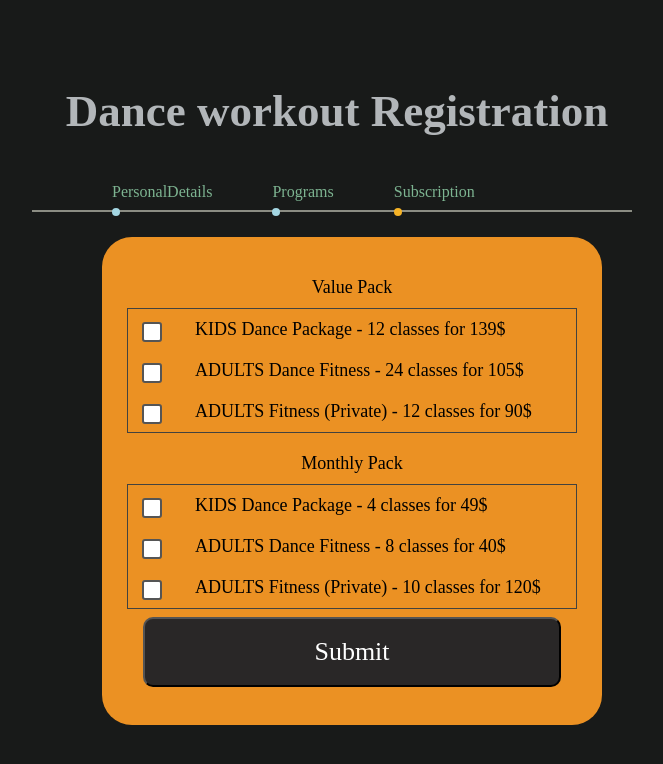
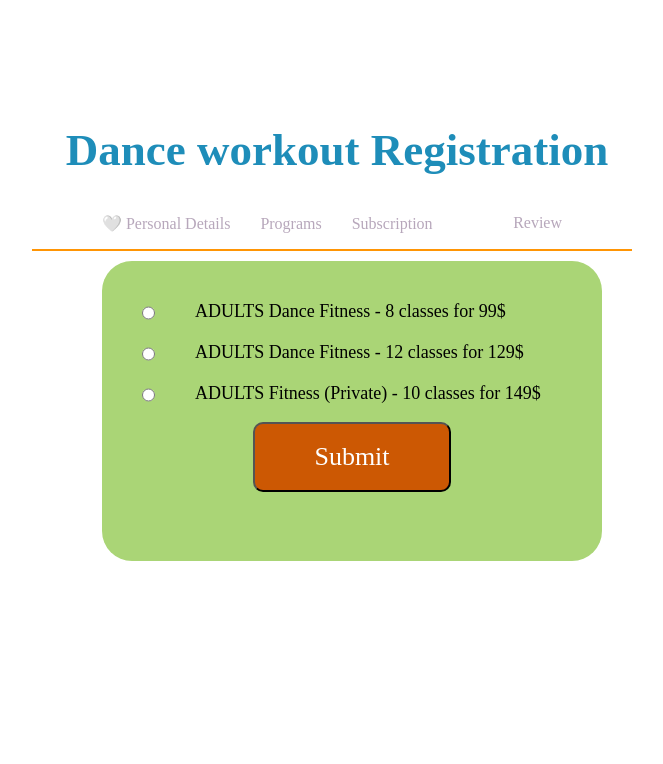
Before and after one commit to srpari/OnlineRegistration, a React (Create React App) app in the folder onlineregistration/: page /subscription in a window 1280 px wide. Shown: the top 764 px of the page, without its empty margins (318-981 px from the left). Built offline with nearby package versions, Linux system fonts and the light colour scheme.

Commit message:
Validation

```diff
--- a/onlineregistration/src/App.css
+++ b/onlineregistration/src/App.css
@@ -1,5 +1,5 @@
 .App {
-  background: #181a19;
+  background: #fff;
   min-height: 100vh;
   display: flex;
   flex-direction: column;
@@ -12,13 +12,14 @@
   box-sizing: border-box;
 }
 body {
-  background-color: #302c27;
+  /* background-color: #302c27; */
   font-family: "Merriweather", serif;
-  color: #b2b6b9;
+  color: #1e8db9;
 }
 
 h1 {
   font-size: 45px;
+  font-family: cursive;
   margin-left: 30px;
 }
 .signup-container {
@@ -31,7 +32,7 @@ h1 {
 
 form {
   color: #000;
-  background: #eb9123;
+  background: #aad576;
   border-radius: 30px;
   padding: 30px;
   min-width: 500px;
@@ -52,14 +53,16 @@ form p {
 
 input[type="submit"] {
   color: #fff;
-  background: rgb(41, 39, 39);
+  background: #cc5803;
   font-size: 26px;
+  width: 45%;
 }
 
 input[type="text"],
 input[type="email"] {
   background-color: #fff;
   font-size: 16px;
+  width: 95%;
 }
 
 input[type="text"],
@@ -70,7 +73,7 @@ input[type="submit"] {
   margin: 8px;
   outline: none;
   padding: 18px;
-  width: 95%;
+  /* width: 95%; */
   transition: 0.5s ease all;
   font-family: "Merriweather", serif;
 }
@@ -92,7 +95,7 @@ input[type="submit"] {
   display: block;
   position: absolute;
   height: 2px;
-  background: #8b8d83;
+  background: #ff9505;
   /* z-index: 1; */
   top: 43px;
   left: -10%;
@@ -100,7 +103,6 @@ input[type="submit"] {
 }
 
 .step-links a {
-  content: "❤️";
   display: inline-block;
   font-size: 16px;
   padding: 8px 10px;
@@ -109,48 +111,36 @@ input[type="submit"] {
   text-decoration: none;
   cursor: pointer;
   position: relative;
-  color: #7db491;
+  color: #b7a7bb;
 }
 
 .step-links a:hover {
-  color: #4d9869;
+  color: #806a77;
 }
 
 .step-links .active {
-  color: #a5f3bf;
+  color: #0b0e0c;
 }
 
 .step-links .active span {
   background: #f5b326;
 }
-/* the little circle */
-.step-links span {
-  display: block;
-  position: absolute;
-  top: 33px;
-  height: 8px;
-  width: 8px;
-  border-radius: 50%;
-  background: #a4d6e2;
-  z-index: 2;
-}
 
-/* For Programs Step */
-.programs-container {
-  display: flex;
-  flex-direction: column;
-  padding-left: 20px;
-  min-width: 300px;
-  min-height: 300px;
-}
-
-input[type="checkbox"] {
+input[type="radio"] {
   position: relative;
   cursor: pointer;
   margin-right: 40px;
   align-items: right;
+  background-color: #000;
 }
-input[type="checkbox"]:before {
+input[type="radio"]:before {
+  color: #000;
+}
+input[type="radio"]:checked:after {
+  content: "";
+  color: #000;
+}
+/* input[type="radio"]:before {
   content: "";
   position: absolute;
   width: 16px;
@@ -161,17 +151,17 @@ input[type="checkbox"]:before {
   border-radius: 3px;
   background-color: #fff;
 }
-input[type="checkbox"]:checked:after {
+input[type="radio"]:checked:after {
   content: "";
   width: 5px;
   height: 10px;
   border: solid #000;
-  border-width: 0 2px 2px 0;
-  transform: rotate(45deg);
+  border-width: 1px 1px 1px 1px;
+  transform: rotate(180deg);
   position: absolute;
-  top: 0px;
+  top: 2px;
   left: 6px;
-}
+} */
 label {
   display: flex;
   text-align: left;
@@ -179,24 +169,12 @@ label {
 }
 
 /* For Subscription */
-.subscription-container {
+.subscription-container,
+.programs-container {
   display: flex;
   flex-direction: column;
   max-width: 400px;
   place-items: center;
-}
-
-.value-pack {
-  display: flex;
-  flex-wrap: wrap;
-  width: 450px;
-  border: 1px solid #42423f;
-  margin-bottom: 10px;
-}
-
-.value-pack:hover,
-.monthly-pack:hover {
-  background-color: #d6b14b;
 }
 
 .packlabel {
@@ -204,9 +182,10 @@ label {
   margin: 10px;
 }
 
-.monthly-pack {
+.monthly-pack,
+.programsdiv {
   display: flex;
   flex-wrap: wrap;
   width: 450px;
-  border: 1px solid #42423f;
+  /* border: 1px solid #42423f; */
 }
--- a/onlineregistration/src/App.js
+++ b/onlineregistration/src/App.js
@@ -1,15 +1,19 @@
 import './App.css';
 import NewUserRegistration from './components/NewUserRegistration';
+import { BrowserRouter as Router } from 'react-router-dom';
 // import { motion } from 'framer-motion';
 function App() {
   return (
+
+    <Router>
     <div className="App">
        {/* <motion.h1
          animate={{x: 10, y: -10}}> */}
          <h1> Dance workout Registration</h1>
             {/* </motion.h1> */}
-      <NewUserRegistration/>
+             <NewUserRegistration/>
     </div>
+    </Router>
   );
 }
 
--- a/onlineregistration/src/components/NewRegistrationContext.js
+++ b/onlineregistration/src/components/NewRegistrationContext.js
@@ -4,10 +4,15 @@ import  { createContext,useState } from 'react';
 export const NewRegistrationContext = createContext();
 
 const NewRegistrationProvider=(props)=> {
-    const [personal,setPersonal] = useState();
+    const [personal,setPersonal] = useState({});
+    const [programs,setPrograms] = useState({});
+    const [subscription,setSubscription] = useState({});
     return (
        <NewRegistrationContext.Provider
-       value={{personal,setPersonal}} >
+       value={{personal,setPersonal,
+        programs,setPrograms,
+        subscription,setSubscription
+        }} >
            {props.children}
        </NewRegistrationContext.Provider>
     )
--- a/onlineregistration/src/components/Programs.js
+++ b/onlineregistration/src/components/Programs.js
@@ -1,44 +1,44 @@
 import React, { useContext } from 'react'
 import { useForm } from 'react-hook-form';
 import Animator from './Animator';
-
-
+import { useHistory } from 'react-router-dom';
 import { NewRegistrationContext } from './NewRegistrationContext';
 
 function Programs() {
-  const { personal } = useContext(NewRegistrationContext);
-    const { register, handleSubmit, errors } = useForm();
+  // const { personal } = useContext(NewRegistrationContext);
+  const { setPrograms } =  useContext(NewRegistrationContext);
+
+  const history = useHistory();
+    const { register, handleSubmit, errors, watch } = useForm();
+    const watchAllFields = watch();
 
     function onSubmit(data) {
-     console.log("i am here inprogramss  "+JSON.stringify(data) )
+      // setPrograms(data);
+      history.push('/subscription');
+      // console.log("i am here in programss  "+JSON.stringify(data));
+      setPrograms(watchAllFields.program)
     }
+
     return (
       <Animator>
       <form onSubmit={handleSubmit(onSubmit)} noValidate>
-        {personal.name}
       <div className="programs-container">
+      <div className="programsdiv">
       <label>
-      <input type="checkbox" ref={register} name="kidsbeginner" />
+      <input type="radio" ref={register} value="Kids" name="program" />
       KIDS DANCE - Beginner
       </label>
       <label>
-        <input type="checkbox" ref={register} name="kidsintermediate" />
+        <input type="radio" ref={register} value="Kids" name="program" />
         KIDS DANCE - Intermediate
       </label>
       <label>
-        <input type="checkbox" ref={register} name="adultsbeginner" />
-        ADULTS DANCE - Beginner
-      </label>
-      <label>
-         <input type="checkbox" ref={register} name="adultsdancefit" />
+         <input type="radio" ref={register} value="Adults" name="program" />
          ADULTS DANCE FITNESS
       </label>
-      <label>
-          <input type="checkbox" ref={register} name="adultsdanceprivate" />
-          ADULT DANCE FITNESS (Private)
-      </label>
+      </div>
+      </div>
       <input value="Next" type="submit"/>
-      </div>
       </form>
       </Animator>
     )
--- /dev/null
+++ b/onlineregistration/src/components/Review.js
@@ -0,0 +1,39 @@
+import React, { useContext } from 'react';
+import { NewRegistrationContext } from './NewRegistrationContext.js';
+import Animator from './Animator';
+
+export default function Review() {
+  const { personal,programs,subscription } =  useContext(NewRegistrationContext);
+
+  function handleSubmit(e) {
+    e.preventDefault();
+    alert('you are submitting! congrats!');
+  }
+
+  return (
+    <Animator>
+      <form onSubmit={handleSubmit}>
+        <h2>Review all your info</h2>
+        <p>
+          <strong>Name</strong>: {personal.fullname}
+        </p>
+        <p>
+          <strong>Mobile No</strong>: {personal.mobileno}
+        </p>
+        <p>
+          <strong>Email-ID</strong>: {personal.email}
+        </p>
+        <p>
+          <strong>Age</strong>: {personal.age}
+        </p>
+        <p>
+          <strong>Program</strong>: {programs}
+        </p>
+        <p>
+          <strong>Subscription</strong>: {subscription}
+        </p>
+        <input type="submit" value="Submit All Info" />
+      </form>
+    </Animator>
+  );
+}
--- a/onlineregistration/src/components/StepLinks.js
+++ b/onlineregistration/src/components/StepLinks.js
@@ -1,30 +1,55 @@
-import React from 'react';
+import React, { useContext }  from 'react';
 import { NavLink } from 'react-router-dom';
+import { NewRegistrationContext } from './NewRegistrationContext.js';
 
+function isEmpty(obj) {
+  return Object.keys(obj).length === 0;
+}
 export default function StepLinks() {
+  const {personal,programs,subscription} = useContext(NewRegistrationContext);
+
+  const isPersonalDone = !isEmpty(personal);
+  const isProgramsDone = !isEmpty(programs);
+  const isSubscriptionDone = !isEmpty(subscription);
 
   return (
     <div className="step-links">
-      <NavLink to="/" exact>
-        <a>
-        PersonalDetails<span />
-        </a>
 
+       <NavLink to="/" exact>
+        {isPersonalDone ? '❤️' : '🤍'} Personal Details <span />
       </NavLink>
 
+      {isPersonalDone ? (
         <NavLink to="/programs">
-        <a>
-        Programs<span />
+          {isProgramsDone ? '❤️' : '🤍'} Programs <span />
+        </NavLink>
+      ) : (
+        <a href=" ">
+          Programs <span />
         </a>
+      )}
 
+      {isPersonalDone && isProgramsDone ? (
+        <NavLink to="/subscription">
+          {isSubscriptionDone ? '❤️' : '🤍'} Subscription <span />
         </NavLink>
+      ) : (
+        <a href=" ">
+          Subscription <span />
+        </a>
+      )}
 
-        <NavLink to="/subscription">
-        <a>
-        Subscription<span />
+
+      {isPersonalDone && isProgramsDone && isSubscriptionDone ? (
+        <NavLink to="/review" style={{ float: 'right' }}>
+        ❤️  Review <span />
+        </NavLink>
+      ) : (
+        <a href=" " style={{ float: 'right' }}>
+          Review <span />
         </a>
+      )}
 
-        </NavLink>
     </div>
   );
 }
--- a/onlineregistration/src/components/Subscription.js
+++ b/onlineregistration/src/components/Subscription.js
@@ -1,46 +1,51 @@
-import React from 'react';
+import React, { useContext } from 'react';
 import { useForm } from 'react-hook-form';
 import Animator from './Animator';
+import { useHistory } from 'react-router-dom';
+import { NewRegistrationContext } from './NewRegistrationContext.js';
+
 
 function Subscription() {
-    const { register, handleSubmit, errors } = useForm();
-
+    const { register, handleSubmit, errors, watch } = useForm();
+    const { programs } =  useContext(NewRegistrationContext);
+    const { setSubscription } =  useContext(NewRegistrationContext);
+    const history = useHistory();
+    const watchAllFields = watch();
     function onSubmit(data) {
-     console.log("i am here  "+JSON.stringify(data) )
+      history.push('/review');
+      setSubscription(watchAllFields.subpackage)
     }
     return (
       <Animator>
       <form onSubmit={handleSubmit(onSubmit)} noValidate>
       <div className="subscription-container">
-      <span className="packlabel">Value Pack</span>
-        <div className="value-pack">
-            <label>
-                <input type="checkbox" ref={register} name="kids12class" />
-                KIDS Dance Package - 12 classes for 139$
-            </label>
-            <label>
-                <input type="checkbox" ref={register} name="kids24class" />
-                ADULTS Dance Fitness - 24 classes for 105$
-            </label>
-            <label>
-               <input type="checkbox" ref={register} name="adults12class" />
-               ADULTS Fitness (Private) - 12 classes for 90$
-            </label>
-        </div>
-      <span className="packlabel">Monthly Pack</span>
-        <div className="monthly-pack">
-            <label>
-               <input type="checkbox" ref={register} name="kids4class" />
+          <div className="monthly-pack">
+           {programs[0]=="Kids" && (
+           <>
+           <label>
+               <input type="radio" ref={register} value="KIDS Dance Package - 4 classes for 49$" name="subpackage" />
                KIDS Dance Package - 4 classes for 49$
             </label>
             <label>
-               <input type="checkbox" ref={register} name="adults8class" />
-               ADULTS Dance Fitness - 8 classes for 40$
+                <input type="radio" ref={register} value="KIDS Dance Package - 12 classes for 139$" name="subpackage" />
+                KIDS Dance Package - 12 classes for 139$
+            </label> </>
+            )}
+           {programs[0]!="Kids" && (
+           <>
+            <label>
+               <input type="radio" ref={register} value="ADULTS Dance Fitness - 8 classes for 99$" name="subpackage" />
+               ADULTS Dance Fitness - 8 classes for 99$
             </label>
             <label>
-               <input type="checkbox" ref={register} name="adults10class" />
-               ADULTS Fitness (Private) - 10 classes for 120$
+                <input type="radio" ref={register} value="ADULTS Dance Fitness - 12 classes for 129$" name="subpackage" />
+                ADULTS Dance Fitness - 12 classes for 129$
             </label>
+            <label>
+               <input type="radio" ref={register} value="ADULTS Fitness (Private) - 10 classes for 149$" name="subpackage" />
+               ADULTS Fitness (Private) - 10 classes for 149$
+            </label> </>
+            )}
         </div>
       </div>
       <input value="Submit" type="submit"/>
```
Also changed, not shown: onlineregistration/src/components/NewUserRegistration.js (+11 -4 lines), onlineregistration/src/components/PersonalDetails.js (+16 -6 lines).
